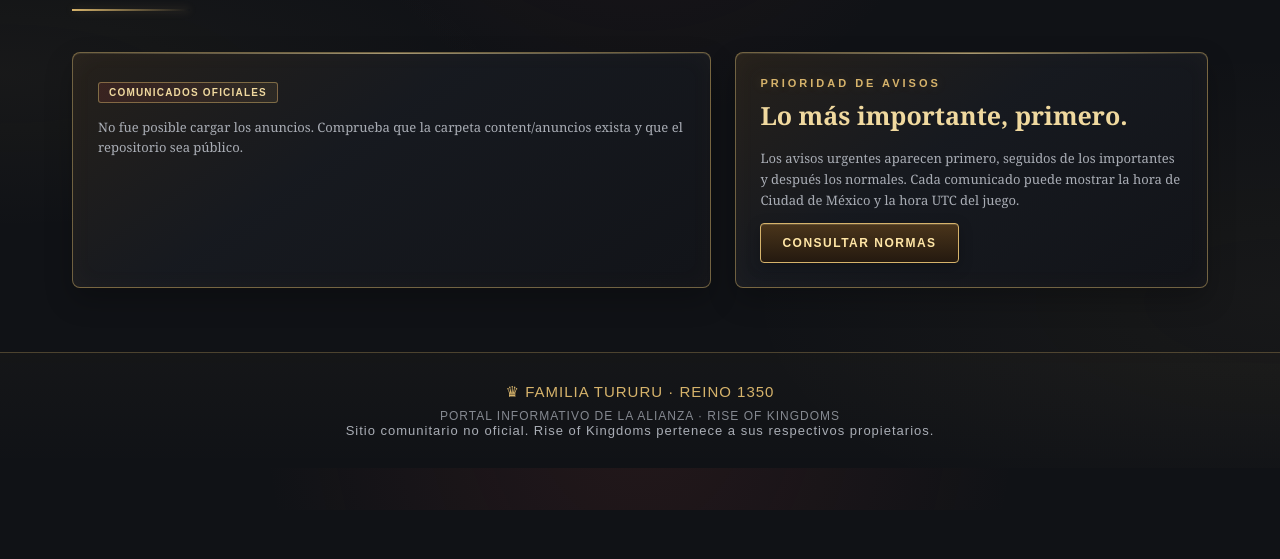
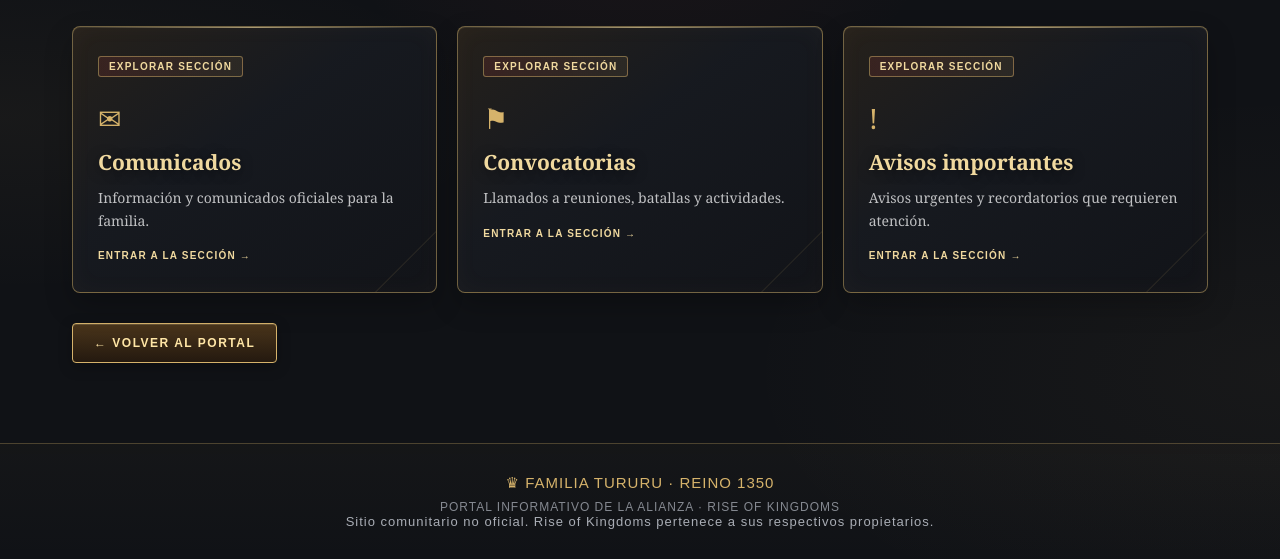
Before and after one commit to MyNameIsOz1350/familia-tururu, a plain HTML site: page anuncios.html in a window 1280 px wide. Shown: the part 290-849 px from the top of the page. Before the commit the page ends 800 px from the top, so only its background shows below. Drawn offline with Linux system fonts and the light colour scheme; no server answers.

Commit message:
Organiza Anuncios en subsecciones

```diff
--- a/anuncios.html
+++ b/anuncios.html
@@ -96,15 +96,15 @@ footer{border-top-color:rgba(214,179,107,.3);background:linear-gradient(180deg,r
 .panel-head h2,.card h3,.item h3{ text-shadow:0 2px 12px rgba(0,0,0,.5)}
 @media(max-width:620px){.panel,.card,.callout{border-radius:6px}.card:hover,.quick:hover{transform:none}}
 @media(prefers-reduced-motion:reduce){.card,.quick{transition:none!important}}
+
+.section-grid{grid-template-columns:repeat(auto-fit,minmax(235px,1fr));gap:20px}.section-card{display:block;min-height:230px;padding:25px;color:inherit;transition:transform .2s,border-color .2s}.section-card:hover{transform:translateY(-4px);border-color:#e4c47d!important}.section-icon{font-size:28px;color:var(--gold);margin:18px 0 4px}.section-card h3{margin:5px 0 8px}.section-card p{color:#c0c1c3;font-size:14px}.section-go{display:inline-block;margin-top:18px;color:var(--gold2);font:700 10px Arial,sans-serif;letter-spacing:1.2px}.back-home{margin-top:30px}@media(max-width:620px){.section-grid{grid-template-columns:1fr}.section-card{min-height:0}}
 </style></head><body><div class="topline"></div><header><div class="nav">
 <a class="brand" href="portal.html"><img class="brand-crest" src="escudo-familia-tururu.png" alt="Escudo oficial de Familia Tururu"><span>1350 <span style="color:var(--gold)">|</span> FAMILIA TURURU</span></a>
 <button class="menu" id="menuBtn" aria-label="Abrir menú">☰ MENÚ</button>
 <nav id="nav"><a href="portal.html">Inicio</a><a href="anuncios.html">Anuncios</a><a href="eventos.html">Eventos</a><a href="reglamentos.html">Reglamentos</a><a href="estrategias.html">Estrategias</a><a href="reclutamiento.html">Reclutamiento</a></nav>
-</div></header><main><section class="wrap" id="anuncios"><div class="section-head"><div class="kicker">Tablón oficial</div><h2>Anuncios y comunicados</h2><p class="lead">Avisos importantes para los miembros de la familia. Sustituye estos textos de ejemplo por tus comunicados vigentes.</p></div>
-<div class="two"><div class="panel">
-  <span class="tag">Comunicados oficiales</span>
-  <div id="announcementsList" aria-live="polite"><p class="small">Cargando anuncios...</p></div>
-</div><div class="callout"><div class="kicker">Prioridad de avisos</div><h2 style="font-size:25px">Lo más importante, primero.</h2><p class="small">Los avisos urgentes aparecen primero, seguidos de los importantes y después los normales. Cada comunicado puede mostrar la hora de Ciudad de México y la hora UTC del juego.</p><a class="btn" href="#reglamentos">Consultar normas</a></div></div></section></main><footer><div style="color:var(--gold);font-size:15px;margin-bottom:8px">♛ FAMILIA TURURU · REINO 1350</div>PORTAL INFORMATIVO DE LA ALIANZA · RISE OF KINGDOMS<br><span class="small">Sitio comunitario no oficial. Rise of Kingdoms pertenece a sus respectivos propietarios.</span></footer><script>const btn=document.getElementById('menuBtn'),nav=document.getElementById('nav');btn.addEventListener('click',()=>nav.classList.toggle('open'));nav.querySelectorAll('a').forEach(a=>a.addEventListener('click',()=>nav.classList.remove('open')));
+</div></header><main><section class="wrap"><div class="section-head"><div class="kicker">Tablón oficial</div><h2>Anuncios</h2><p class="lead">Consulta los comunicados según el tipo de aviso.</p></div><div class="grid section-grid"><a class="card section-card" href="comunicados.html"><span class="tag">Explorar sección</span><div class="section-icon">✉</div><h3>Comunicados</h3><p>Información y comunicados oficiales para la familia.</p><span class="section-go">ENTRAR A LA SECCIÓN →</span></a>
+<a class="card section-card" href="convocatorias.html"><span class="tag">Explorar sección</span><div class="section-icon">⚑</div><h3>Convocatorias</h3><p>Llamados a reuniones, batallas y actividades.</p><span class="section-go">ENTRAR A LA SECCIÓN →</span></a>
+<a class="card section-card" href="avisos-importantes.html"><span class="tag">Explorar sección</span><div class="section-icon">!</div><h3>Avisos importantes</h3><p>Avisos urgentes y recordatorios que requieren atención.</p><span class="section-go">ENTRAR A LA SECCIÓN →</span></a></div><p class="back-home"><a class="btn" href="portal.html">← Volver al portal</a></p></section></main><footer><div style="color:var(--gold);font-size:15px;margin-bottom:8px">♛ FAMILIA TURURU · REINO 1350</div>PORTAL INFORMATIVO DE LA ALIANZA · RISE OF KINGDOMS<br><span class="small">Sitio comunitario no oficial. Rise of Kingdoms pertenece a sus respectivos propietarios.</span></footer><script>const btn=document.getElementById('menuBtn'),nav=document.getElementById('nav');btn.addEventListener('click',()=>nav.classList.toggle('open'));nav.querySelectorAll('a').forEach(a=>a.addEventListener('click',()=>nav.classList.remove('open')));
 async function loadAnnouncements(){
  const target=document.getElementById('announcementsList');
  const api='https://api.github.com/repos/MyNameIsOz1350/familia-tururu/contents/content/anuncios';
```
